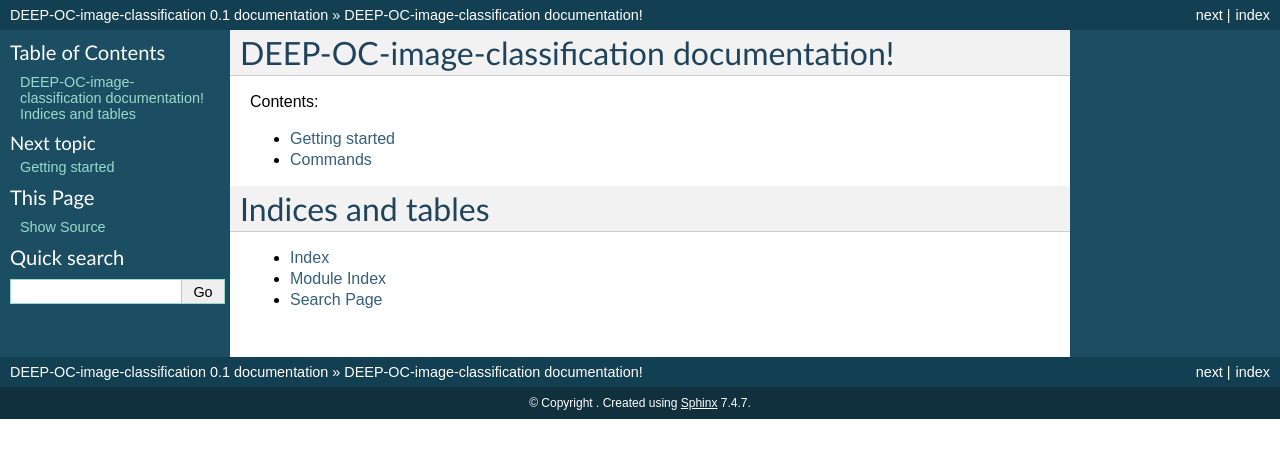
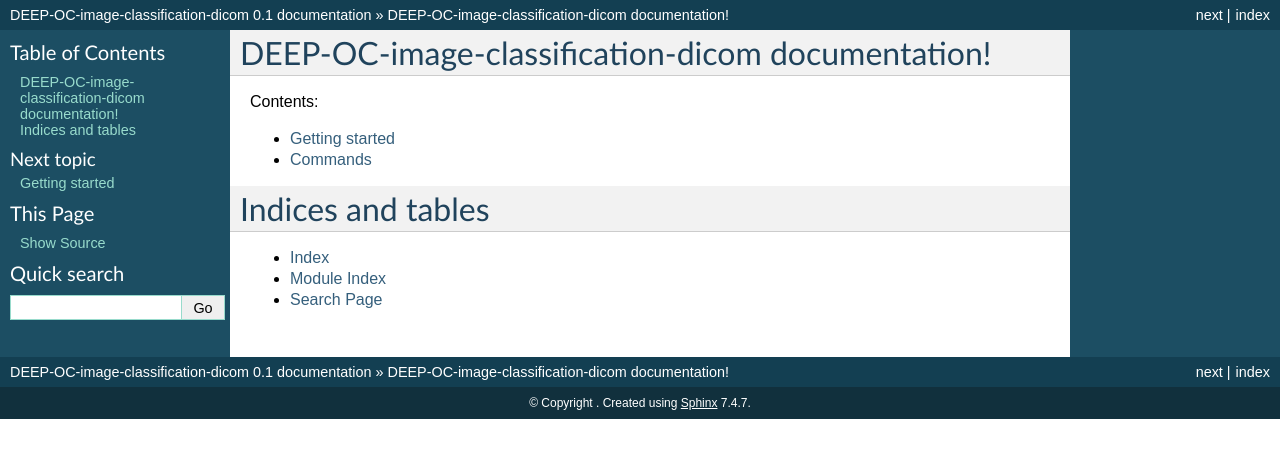
Before and after one commit to laramaktub/image-classification-tf-dicom, a Sphinx documentation site: the page built from docs/index.rst, in a window 1280 px wide. Shown: the top 458 px of the page. Built offline with Sphinx 7.4.7, drawn with Linux system fonts in a browser that asks for light colours.

```diff
--- a/docs/conf.py
+++ b/docs/conf.py
@@ -1,6 +1,6 @@
 # -*- coding: utf-8 -*-
 #
-# DEEP-OC-image-classification documentation build configuration file, created by
+# DEEP-OC-image-classification-dicom documentation build configuration file, created by
 # sphinx-quickstart.
 #
 # This file is execfile()d with the current directory set to its containing dir.
@@ -41,7 +41,7 @@
 master_doc = 'index'
 
 # General information about the project.
-project = u'DEEP-OC-image-classification'
+project = u'DEEP-OC-image-classification-dicom'
 
 # The version info for the project you're documenting, acts as replacement for
 # |version| and |release|, also used in various other places throughout the
@@ -185,7 +185,7 @@
 latex_documents = [
     ('index',
      'imgclas.tex',
-     u'DEEP-OC-image-classification Documentation',
+     u'DEEP-OC-image-classification-dicom Documentation',
      u"Ignacio Heredia (CSIC)", 'manual'),
 ]
 
@@ -215,7 +215,7 @@
 # One entry per manual page. List of tuples
 # (source start file, name, description, authors, manual section).
 man_pages = [
-    ('index', 'imgclas', u'DEEP-OC-image-classification Documentation',
+    ('index', 'imgclas', u'DEEP-OC-image-classification-dicom Documentation',
      [u"Ignacio Heredia (CSIC)"], 1)
 ]
 
@@ -229,8 +229,8 @@
 # (source start file, target name, title, author,
 #  dir menu entry, description, category)
 texinfo_documents = [
-    ('index', 'imgclas', u'DEEP-OC-image-classification Documentation',
-     u"Ignacio Heredia (CSIC)", 'DEEP-OC-image-classification',
+    ('index', 'imgclas', u'DEEP-OC-image-classification-dicom Documentation',
+     u"Ignacio Heredia (CSIC)", 'DEEP-OC-image-classification-dicom',
      'This is a plug-and-play tool to train and evaluate an image classifier on a custom dataset using deep neural networks.', 'Miscellaneous'),
 ]
 
--- a/docs/index.rst
+++ b/docs/index.rst
@@ -1,9 +1,9 @@
-.. DEEP-OC-image-classification documentation master file, created by
+.. DEEP-OC-image-classification-dicom documentation master file, created by
    sphinx-quickstart.
    You can adapt this file completely to your liking, but it should at least
    contain the root `toctree` directive.
 
-DEEP-OC-image-classification documentation!
+DEEP-OC-image-classification-dicom documentation!
 ==============================================
 
 Contents:
--- a/setup.cfg
+++ b/setup.cfg
@@ -5,7 +5,7 @@
 author-email = iheredia@ifca.unican.es
 version = 0.1.0
 license = Apache
-home-page = https://github.com/deephdc/image-classification-tf
+home-page = https://github.com/deephdc/image-classification-tf-dicom
 classifier =
     Intended Audience :: Information Technology
     Intended Audience :: System Administrators
```
Also changed, not shown: README.md (+7 -8 lines), 12 other files.
